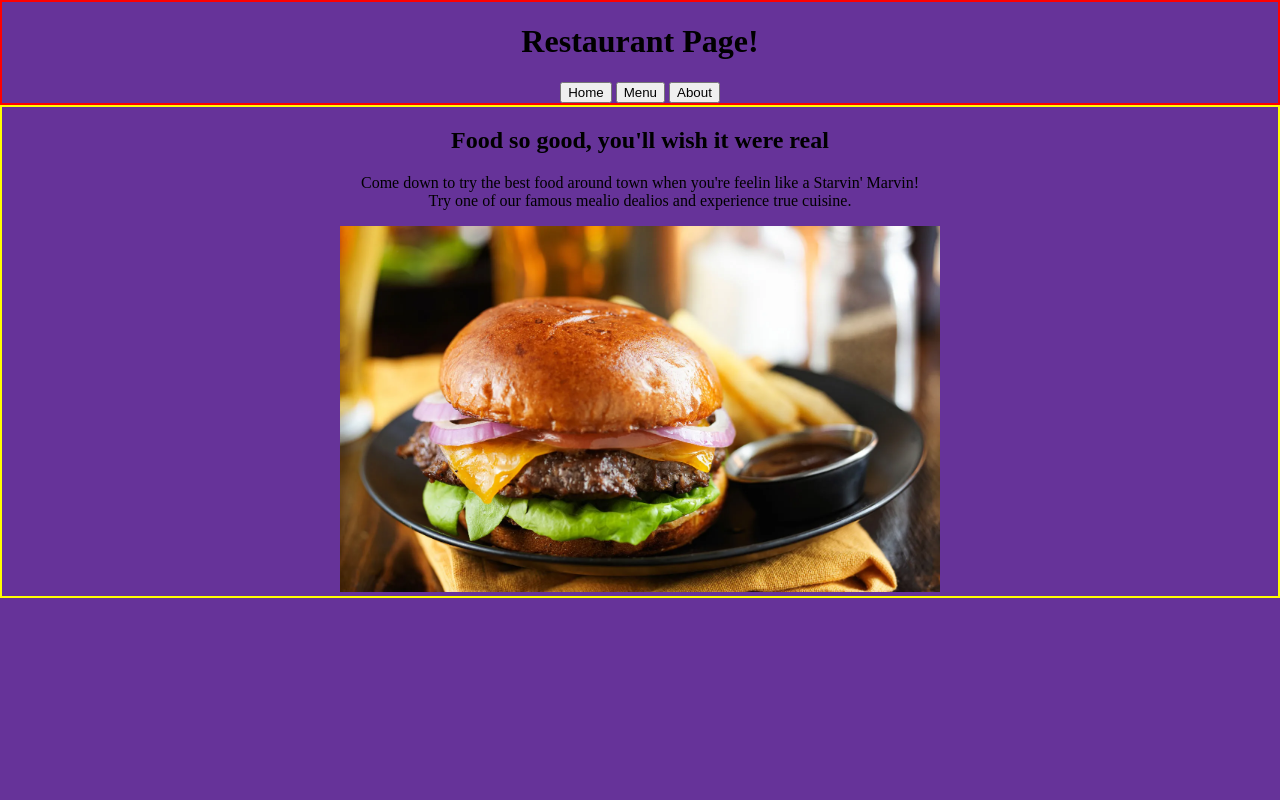
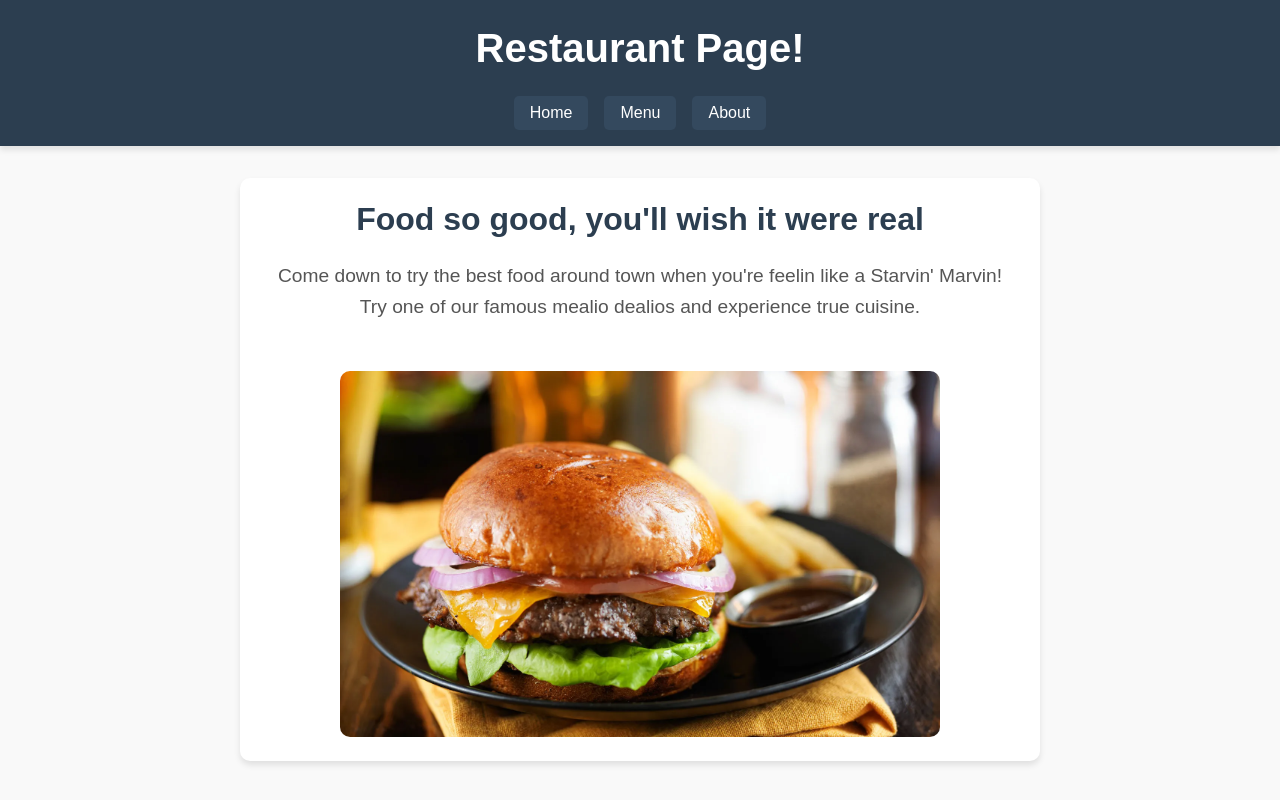
Before and after one commit to rickramen/restaurant-page, a website built with webpack: page src/template.html in a window 1280 px wide. Built offline with nearby package versions, Linux system fonts and the light colour scheme.

Commit message:
add style css

```diff
--- a/src/home.js
+++ b/src/home.js
@@ -18,7 +18,6 @@ export function loadHome() {
     const img = document.createElement("img");
     img.src = burgerImage
     img.alt = "burgerImage";
-    img.width = "600";
     fragment.appendChild(img);
 
     content.appendChild(fragment);
--- a/src/styles.css
+++ b/src/styles.css
@@ -1,21 +1,106 @@
-/* styles.css */
+* {
+    margin: 0;
+    padding: 0;
+    box-sizing: border-box;
+}
 
 body {
-    margin: 0;
-    background-color: rebeccapurple;
+    font-family: 'Arial', sans-serif;
+    color: #333;
+    background-color: #f9f9f9;
+    line-height: 1.6;
+    display: flex;
+    flex-direction: column;
+    align-items: center;
 }
 
 header {
-    justify-items: center;
-    border: 2px solid red;
+    background-color: #2c3e50;
+    color: white;
+    width: 100%;
+    padding: 1rem;
+    text-align: center;
+    box-shadow: 0 4px 6px rgba(0, 0, 0, 0.1);
+}
+
+header h1 {
+    margin-bottom: 1rem;
+    font-size: 2.5rem;
+    font-weight: bold;
+}
+
+nav {
+    display: flex;
+    justify-content: center;
+    gap: 1rem;
+}
+
+nav button {
+    padding: 0.5rem 1rem;
+    background-color: #34495e;
+    color: white;
+    border: none;
+    border-radius: 5px;
+    font-size: 1rem;
+    cursor: pointer;
+    transition: background-color 0.3s ease, transform 0.2s ease;
+}
+
+nav button:hover {
+    background-color: #1abc9c;
+    transform: scale(1.05);
 }
 
 #content {
-    justify-items: center;
+    margin: 2rem auto;
+    padding: 1rem;
+    background-color: white;
+    width: 90%;
+    max-width: 800px;
+    box-shadow: 0 4px 6px rgba(0, 0, 0, 0.1);
+    border-radius: 10px;
     text-align: center;
-    border: 2px solid yellow;
+}
+
+#content h2 {
+    margin-bottom: 1rem;
+    font-size: 2rem;
+    color: #2c3e50;
+}
+
+#content p {
+    margin-bottom: 1.5rem;
+    font-size: 1.2rem;
+    color: #555;
+}
+
+#content img {
+    border-radius: 10px;
+    margin-top: 1.5rem;
+    max-width: 100%;
+    width: 600px;
+    height: auto;
 }
 
 .menu {
+    list-style: none;
+    margin: 2rem 0;
+    padding: 0;
     text-align: left;
 }
+
+.menu li {
+    font-size: 1.2rem;
+    margin-bottom: 0.5rem;
+    padding: 0.5rem;
+    background-color: #ecf0f1;
+    border: 1px solid #bdc3c7;
+    border-radius: 5px;
+    transition: background-color 0.3s ease;
+}
+
+.menu li:hover {
+    background-color: rgb(97, 183, 223);
+    color: white;
+    cursor: pointer;
+}
```
